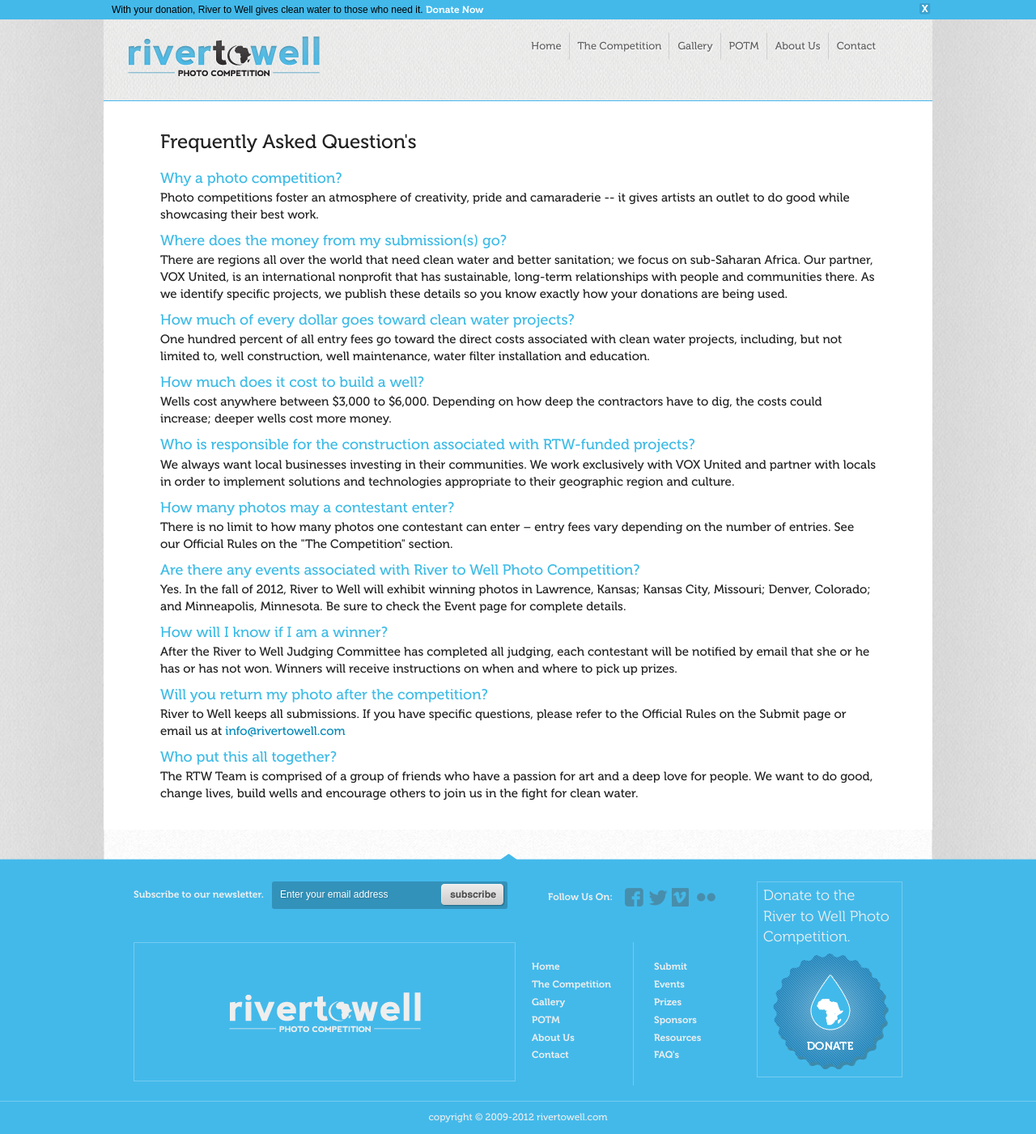
After one commit to spfaffly/rtw-htmlbuild, a PHP site: the page made by faq.html in a window 1280 px wide. The commit adds this page. Shown: the whole page at 81% size. Run offline with PHP 8.4, Linux system fonts and the light colour scheme.

Commit message:
FAQ Page

```diff
--- a/css/style.css
+++ b/css/style.css
@@ -112,6 +112,12 @@ td { vertical-align: top; }
       .fixednav.fixed { position: fixed; top: 0; left: 50%; z-index: 999; margin-left: -512px; width:1024px; height:125px; }
     .fixednav h1 { margin:0; }
     .fixednav h1 a { background:url(../img/logo.png) no-repeat; height:49px; width:237px; position: absolute; top:45px; left:30px; }
+    /* Non fixed Nav */
+    .nonfixednav { background:url(../img/mainnav_background.png) repeat-x; height:125px; font-size:13px; font-family:'Museo-500'; position: relative; }
+      .nonfixednav.fixed { position: fixed; top: 0; left: 50%; z-index: 999; margin-left: -512px; width:1024px; height:125px; }
+    .nonfixednav h1 { margin:0; }
+    .nonfixednav h1 a { background:url(../img/logo.png) no-repeat; height:49px; width:237px; position: absolute; top:45px; left:30px; }
+
     .mainnav { float: right; margin-top:30px; margin-right:35px; padding-right:35px; position: relative; }
     .mainnav ul { float: right;}
     .mainnav li { float: left; padding:0 10px 0 0; margin:0 10px 0 0; background:url(../img/mainnav_li_background.png) no-repeat right 10px; }
@@ -293,6 +299,14 @@ td { vertical-align: top; }
     .contact .thanks { /*width:625px; margin:0 auto; padding-bottom: 100px;*/ text-align: center; }
     .contact .thanks h3 { margin-bottom: 0; }
     .contact .thanks p { margin-top: 5px; }
+
+  /* Secondary Page Styles */
+  .secondary .section { padding: 20px 70px; }
+  .secondary .section h2 { text-align: left; text-transform: none; }
+
+  /* FAQ Section Styles */
+  .faq.section dt { font-weight: 400; color: #3dbbe6; font-size: 18px; font-family: 'Museo-500'; }
+  .faq.section dd { font-weight: 400; margin: 0; margin-bottom: 10px; font-size: 15px; font-family: 'Museo-500'; }
 
   /* Footer */
   .footer { position: relative; height:346px; width:100%; margin:30px 0 0 0; background:url(../img/footer_background.png) repeat-x top center; color:#EEE; font-family:'Museo-700'; font-size:12px; overflow: hidden; }
--- /dev/null
+++ b/faq.html
@@ -0,0 +1,185 @@
+<!doctype html>
+<!--[if lt IE 7]> <html class="no-js lt-ie9 lt-ie8 lt-ie7" lang="en"> <![endif]-->
+<!--[if IE 7]>    <html class="no-js lt-ie9 lt-ie8" lang="en"> <![endif]-->
+<!--[if IE 8]>    <html class="no-js lt-ie9" lang="en"> <![endif]-->
+<!--[if gt IE 8]><!--> <html class="no-js" lang="en"> <!--<![endif]-->
+<head>
+  <meta charset="utf-8">
+
+  <meta http-equiv="X-UA-Compatible" content="IE=edge,chrome=1">
+
+  <title>FAQ | River to Well</title>
+
+  <meta name="description" content="River to Well - It's simple, RTW uses 100% of our entry fees go towards funding wells and water projects for communities that don't have a reliable and sustainable source of clean water." />
+  <meta name="keywords" content="photo, competition, river to well, lawrence ks, lawrence, kansas, welcome, photo competition, local, prizes, clean drinking water, water, river, well, fundraiser, freshwater, safe drinking water" />
+
+  <link rel="stylesheet" href="css/style.css">
+
+  <link rel="shortcut icon" href="favicon.ico" type="image/x-icon" />
+
+  <meta name="application-name" content="River to Well" />
+  <meta name="msapplication-tooltip" content="Visit River to Well's homepage" />
+
+  <meta property="og:site_name" content="River to Well"/>
+  <meta property="og:title" content="FAQ"/>
+  <meta property="og:type" content="article"/>
+  <meta property="og:url" content="http://rivertowell.com/"/>
+  <meta property="og:image" content="http://rivertowell.com/img/facebook_icon.png"/>
+  <meta property="og:description" content="River to Well - It's simple, RTW uses 100% of entry fees to go towards funding wells and water projects for communities that don't have a reliable and sustainable source of clean water."/>
+  <meta property="fb:app_id" content="116240391793869"/>
+
+  <link rel="sitemap" type="application/xml" title="Sitemap" href="/sitemap.xml" />
+
+  <link rel="author" href="/humans.txt" />
+
+  <script src="js/vendor/modernizr-2.5.3.min.js"></script>
+</head>
+<body class="secondary">
+  <!--[if lt IE 7]><p class=chromeframe>Your browser is <em>ancient!</em> <a href="http://browsehappy.com/">Upgrade to a different browser</a> or <a href="http://www.google.com/chromeframe/?redirect=true">install Google Chrome Frame</a> to experience this site.</p><![endif]-->
+
+  <div id="donatenag" class="donatenag hidden">
+    <p>With your donation, River to Well gives clean water to those who need it. <a href="#" class="action_donate">Donate Now</a><a href="#" class="action_closenag close ir">Close</a></p>
+  </div> <!-- END donatenag -->
+
+  <!-- START content -->
+  <div id="content" class="content">
+    <head class="head">
+      <div id="fixednav" class="fixednav content transition">
+        <h1><a class="ir" href="#">River to Well</a></h1>
+        <nav id="mainnav" class="mainnav">
+          <ul>
+            <li class="home"><a href="index.html#home">Home</a></li>
+            <li class="competition"><a href="index.html#competition">The Competition</a></li>
+            <li class="winners"><a href="index.html#winners">Gallery</a></li>
+            <li class="potm"><a href="index.html#potm">POTM</a></li>
+            <li class="aboutus"><a href="index.html#aboutus">About Us</a></li>
+            <li class="contactus last"><a href="index.html#contactus">Contact</a></li>
+          </ul>
+          <a href="#" class="socialtoggle action_socialtoggle ir hidden">Social</a>
+        </nav>
+      </div> <!-- END fixednav -->
+    </head>
+
+    <section id="faq" class="faq section clearfix">
+      <h2>Frequently Asked Question's</h2>
+      <dl>
+        <dt>Why a photo competition?</dt>
+        <dd>Photo competitions foster an atmosphere of creativity, pride and camaraderie -- it gives artists an outlet to do good while showcasing their best work.</dd>
+
+        <dt>Where does the money from my submission(s) go?</dt>
+        <dd>There are regions all over the world that need clean water and better sanitation; we focus on sub-Saharan Africa. Our partner, VOX United, is an international nonprofit that has sustainable, long-term relationships with people and communities there. As we identify specific projects, we publish these details so you know exactly how your donations are being used.</dd>
+
+        <dt>How much of every dollar goes toward clean water projects?</dt>
+        <dd>One hundred percent of all entry fees go toward the direct costs associated with clean water projects, including, but not limited to, well construction, well maintenance, water filter installation and education.</dd>
+
+        <dt>How much does it cost to build a well?</dt>
+        <dd>Wells cost anywhere between $3,000 to $6,000. Depending on how deep the contractors have to dig, the costs could increase; deeper wells cost more money.</dd>
+
+        <dt>Who is responsible for the construction associated with RTW-funded projects?</dt>
+        <dd>We always want local businesses investing in their communities. We work exclusively with VOX United and partner with locals in order to implement solutions and technologies appropriate to their geographic region and culture.</dd>
+
+        <dt>How many photos may a contestant enter?</dt>
+        <dd>There is no limit to how many photos one contestant can enter – entry fees vary depending on the number of entries. See our Official Rules on the "The Competition" section.</dd>
+
+        <dt>Are there any events associated with River to Well Photo Competition?</dt>
+        <dd>Yes. In the fall of 2012, River to Well will exhibit winning photos in Lawrence, Kansas; Kansas City, Missouri; Denver, Colorado; and Minneapolis, Minnesota. Be sure to check the Event page for complete details.</dd>
+
+        <dt>How will I know if I am a winner?</dt>
+        <dd>After the River to Well Judging Committee has completed all judging, each contestant will be notified by email that she or he has or has not won. Winners will receive instructions on when and where to pick up prizes.</dd>
+
+        <dt>Will you return my photo after the competition?</dt>
+        <dd>River to Well keeps all submissions. If you have specific questions, please refer to the Official Rules on the Submit page or email us at <a href="mailto:info@rivertowell.com">info@rivertowell.com</a></dd>
+
+        <dt>Who put this all together?</dt>
+        <dd>The RTW Team is comprised of a group of friends who have a passion for art and a deep love for people. We want to do good, change lives, build wells and encourage others to join us in the fight for clean water.</dd>
+    </section> <!-- END faq -->
+
+  </div> <!-- END content -->
+
+  <footer id="footer" class="footer">
+    <div class="content">
+      <section class="donate">
+        <p>Donate to the<br /> River to Well Photo Competition.</p>
+        <a href="#" class="button ir action_donate">Donate</a>
+      </section> <!-- END donate -->
+      <section class="subscribe">
+        <form id="subscribeform" action="newsletter.php" method="post">
+          <fieldset>
+            <label for="subscribeemail">Subscribe to our newsletter.</label>
+            <div class="control">
+              <input type="email" name="subscribeemail" placeholder="Enter your email address" id="subscribeemail" class="subscribeemail" />
+              <input type="submit" name="subscribe" class="subscribebutton ir" value="Subscribe" />
+            </div> <!-- END control -->
+          </fieldset>
+        </form>
+      </section> <!-- END subscribe -->
+      <section class="social">
+        <p>Follow Us On:</p>
+        <ul class="reset">
+          <li><a href="https://www.facebook.com/rivertowell" class="icon ir facebook" title="Like us on Facebook!" target="_blank">Facebook</a></li>
+          <li><a href="https://twitter.com/rivertowell" class="icon ir twitter" title="Follow us on Twitter!" target="_blank">Twitter</a></li>
+          <li><a href="https://vimeo.com/rtw" class="icon ir vimeo" title="Watch us on Vimeo!" target="_blank">Vimeo</a></li>
+          <li><a href="http://www.flickr.com/photos/river_to_well/" class="icon ir flickr" title="Visit our Flickr!" target="_blank">Flickr</a></li>
+        </ul>
+      </section> <!-- END social -->
+      <section class="brand">
+        <a href="#" class="ir logo">River to Well</a>
+      </section> <!-- END brand -->
+      <section class="bottomlinks">
+        <ul class="first reset">
+          <li class="home"><a class="link" href="#home">Home</a></li>
+          <li class="competition"><a href="#">The Competition</a></li>
+          <li class="winners"><a href="#">Gallery</a></li>
+          <li class="potm"><a href="#">POTM</a></li>
+          <li class="aboutus"><a href="#">About Us</a></li>
+          <li class="contactus"><a href="#">Contact</a></li>
+        </ul>
+        <ul class="last reset">
+          <li><a href="#" class="action_submit">Submit</a></li>
+          <li><a href="#">Events</a></li>
+          <li><a href="#">Prizes</a></li>
+          <li><a href="#">Sponsors</a></li>
+          <li><a href="#">Resources</a></li>
+          <li><a href="#">FAQ's</a></li>
+        </ul>
+      </section> <!-- END bottomlinks -->
+      <section class="copyright">
+        <p>copyright &copy; 2009-2012 <a href="http://rivertowell.com">rivertowell.com</a></p>
+      </section> <!-- END copyright -->
+    </div> <!-- END content -->
+  </footer> <!-- END footer -->
+
+  <!-- Start Paypal Form / No amount -->
+  <form action="https://www.paypal.com/cgi-bin/webscr" method="post" target="_blank" class="hidden">
+    <input name="cmd" type="hidden" value="_donations"/>
+    <input name="business" type="hidden" value="admin@voxunited.org"/>
+    <input name="no_shipping" type="hidden" value="2"/>
+    <input name="notify_url" type="hidden" value="https://watertogether.org/notify/1"/>
+    <input name="item_name" type="hidden" value="RiverToWell"/>
+    <input name="return" type="hidden" value="http://rivertowell.com/thanks.html"/>
+    <input name="cpp_header_image" type="hidden" value="https://rivertowell.com/img/rivertowell_paypal_banner.gif"/>
+    <input id="new_donation" alt="Make payments with PayPal - it's fast, free and secure!" name="submit" src="" type="image" border="0" style="border:none; background:none;"/>
+  </form>
+  <!-- End Paypal Form -->
+
+  <!-- Start Paypal Form / $55 -->
+  <form action="https://www.paypal.com/cgi-bin/webscr" method="post" target="_blank" class="hidden">
+    <input name="cmd" type="hidden" value="_donations"/>
+    <input name="business" type="hidden" value="admin@voxunited.org"/>
+    <input name="no_shipping" type="hidden" value="2"/>
+    <input name="notify_url" type="hidden" value="https://watertogether.org/notify/1"/>
+    <input name="item_name" type="hidden" value="RiverToWell - POTM Print"/>
+    <input type="hidden" name="amount" value="55.00">
+    <input name="return" type="hidden" value="http://rivertowell.com/thanks.html"/>
+    <input name="cpp_header_image" type="hidden" value="https://rivertowell.com/img/rivertowell_paypal_banner.gif"/>
+    <input id="new_donation_potm" alt="Make payments with PayPal - it's fast, free and secure!" name="submit" src="" type="image" border="0" style="border:none; background:none;"/>
+  </form>
+  <!-- End Paypal Form -->
+
+  <script src="js/vendor/jquery-1.8.0.min.js"></script>
+
+  <script src="js/plugins.js"></script>
+  <script src="js/main.js"></script>
+
+</body>
+</html>
--- a/js/main.js
+++ b/js/main.js
@@ -1,8 +1,12 @@
 /* Author: River to Well */
 
 $(document).ready(function(){
-  // initiate page scroller plugin
-  $('body').pageScroller({ navigation: '#mainnav', scrollOffset: -140 });
+  // initiate page scroller plugin - if non secondary
+  if($('#fixednav.fixed').length != 0){
+    $('body').pageScroller({ navigation: '#mainnav', scrollOffset: -140 });
+  } else {
+    // Regular links! Follow them!
+  }
 
   // Synchronize footer links
   $('#footer .bottomlinks .home a').on('click', function(event){event.preventDefault(); $('#mainnav .home a').click();});
```
